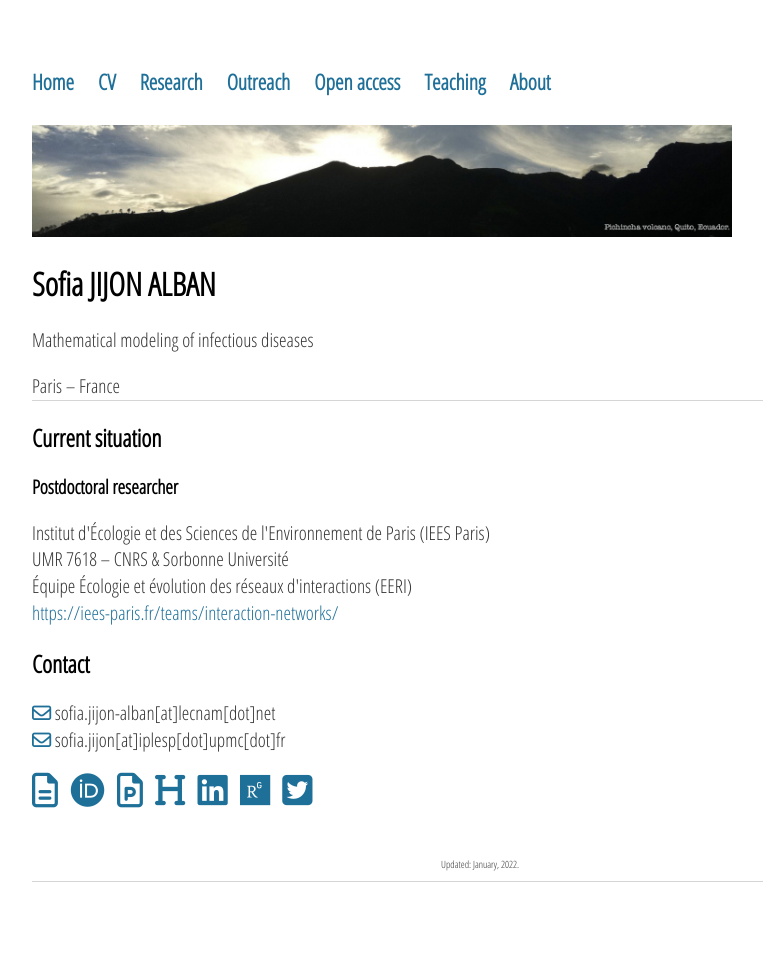
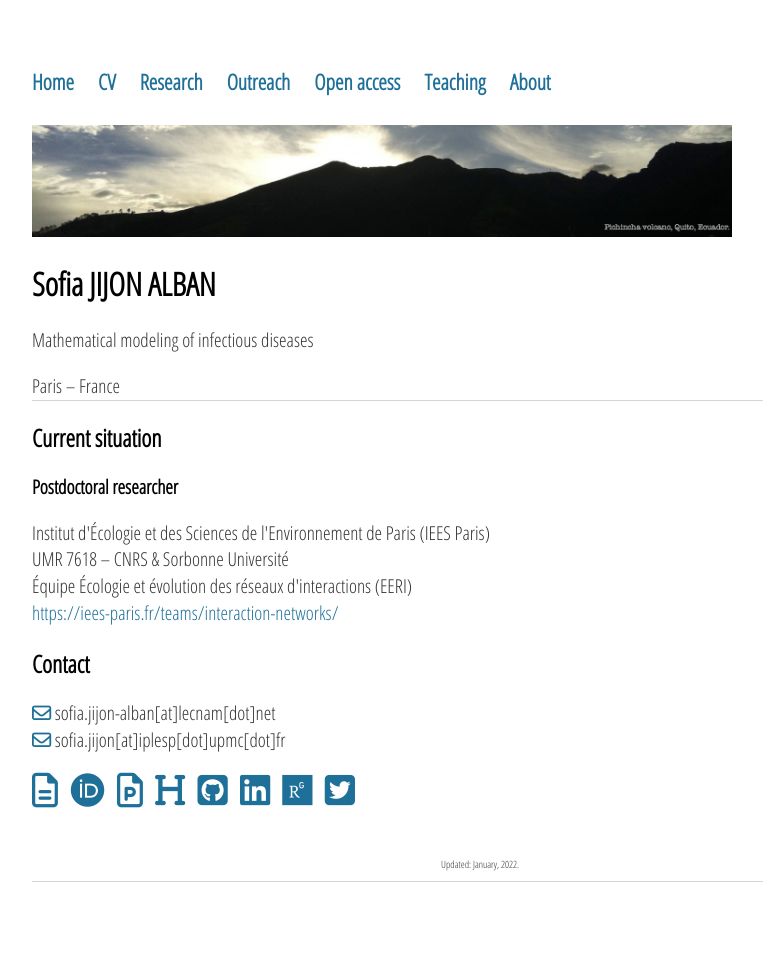
Before and after one commit to sjijon/sjijon.github.io, a Jekyll site: the page built from index.html, in a window 1280 px wide. Shown: the whole page, without its empty margins (160-923 px from the left). Built offline with Jekyll 4.4.1, drawn with Linux system fonts in a browser that asks for light colours; nearby versions of some CDN libraries.

Commit message:
Add github icon

```diff
--- a/index.html
+++ b/index.html
@@ -40,6 +40,8 @@
 		&nbsp;
 		<a href="https://hal.archives-ouvertes.fr/sofia-jijon" target="_blank"><i class="fas fa-heading" style="font-size: 1.8em"></i></a>
 		&nbsp;
+		<a href="https://github.com/sjijon" target="_blank"><i class="fa fa-github-square" aria-hidden="true" style="font-size: 1.8em"></i></a>
+		&nbsp;
 		<a href="https://www.linkedin.com/in/sofiajijonalban/" target="_blank"><i class="fab fa-linkedin" style="font-size: 1.8em"></i></a>
 		&nbsp;
 		<a href="https://www.researchgate.net/profile/Sofia_Jijon" target="_blank"><i class="fab fa-researchgate" style="font-size: 1.8em"></i></a>
```
